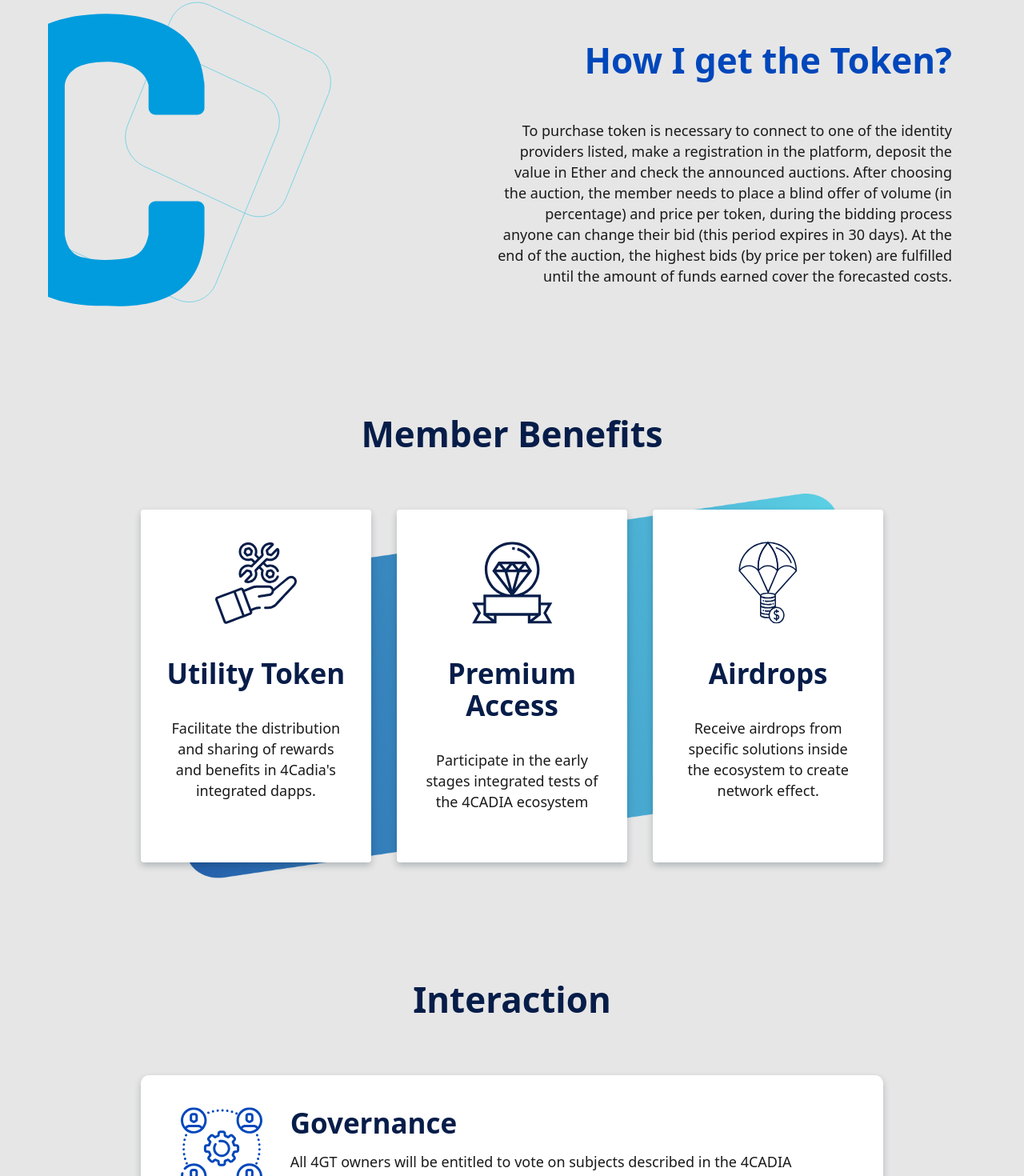
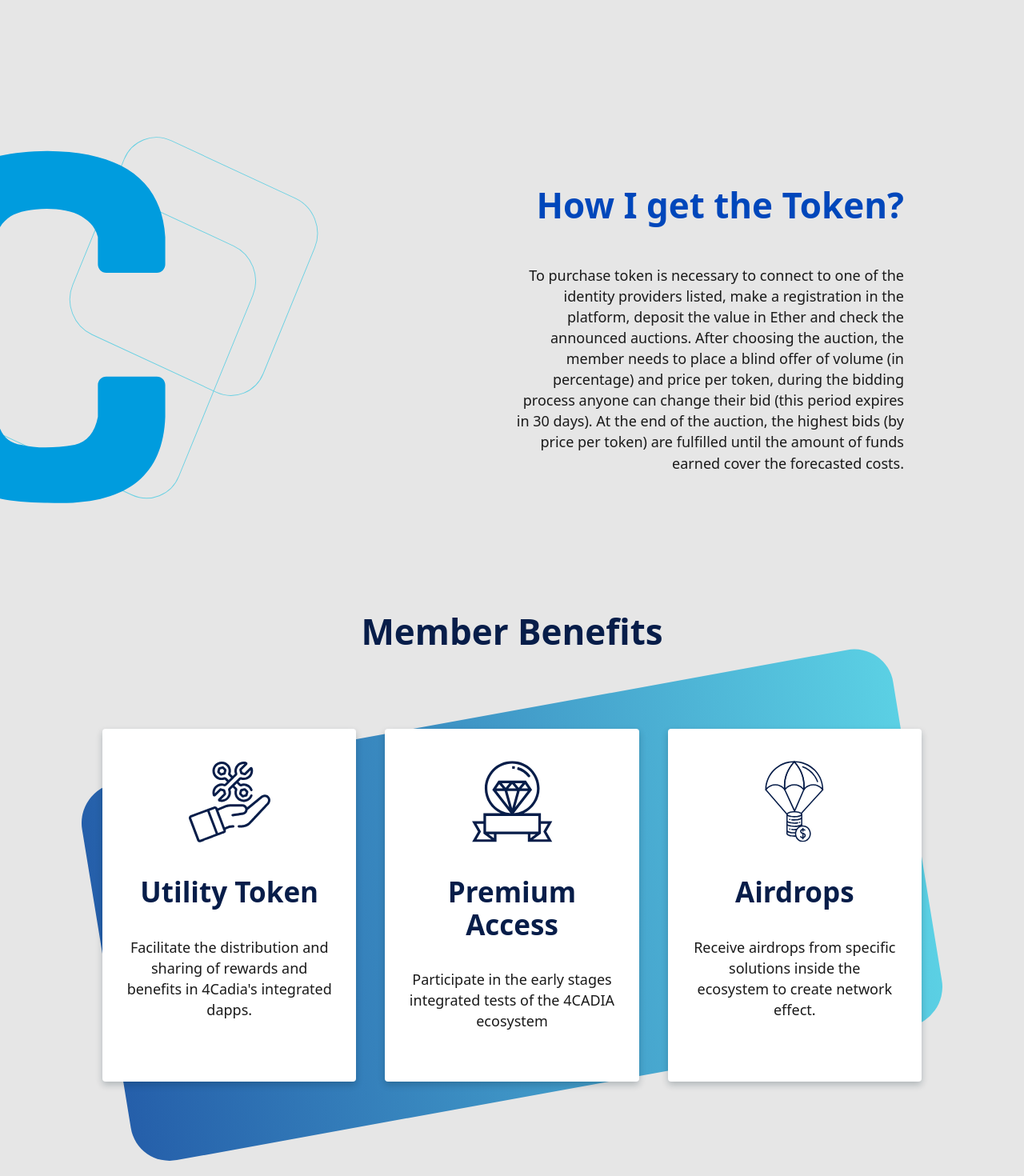
Before and after one commit to 4cadia-foundation/4cadia-governance-webapp, a Vue app: page / in a window 1280 px wide. Shown: the part 1266-2736 px from the top of the page at 80% size. Built offline with nearby package versions, Linux system fonts and the light colour scheme.

Commit message:
Fix media queries bugs

```diff
--- a/src/assets/styles/typography.css
+++ b/src/assets/styles/typography.css
@@ -96,3 +96,19 @@
   font-weight: 500;
   color: var(--color-gray);
 }
+
+@media (max-width: 768px) {
+  p,
+  .actions,
+  .highlight,
+  .invalid
+  a {
+    font-size: 1.25em;
+    /* font-size: 22.50px */
+  }
+
+  button {
+    font-size: 1em;
+    /* font-size: 18px */
+  }
+}
--- a/src/assets/styles/utils.css
+++ b/src/assets/styles/utils.css
@@ -13,7 +13,7 @@
 }
 
 .row:not(.row--full) {
-  padding: 3vw 60px;
+  /* padding: 3vw 60px; */
 }
 
 .logo {
--- a/src/components/CardList.vue
+++ b/src/components/CardList.vue
@@ -54,7 +54,7 @@
 <style scoped>
 .list-cards {
   max-width: 80%;
-  margin: auto;
+  margin: 2vw auto 12vw;
 }
 
 li:hover {
@@ -85,21 +85,26 @@
   margin: auto;
   justify-content: space-between;
   flex-wrap: wrap;
-  background-image: url("../assets/images/rectangle_card.png");
-  background-repeat: no-repeat;
-  background-size: 100% 100%;
+  position: relative;
+  margin-top: 6vw;
+}
+
+.list::before {
+  content: '';
+  display: block;
+  position: absolute;
+  top: 0;
+  width: 100%;
+  height: 100%;
+  transform: matrix(-0.99, 0.18, -0.16, -0.98, 0, 0);
+  background: linear-gradient(90deg, #5BD0E4 0%, #255FAA 100%);
+  border-radius: 50px;
+  background-size: contain;
 }
 
 .list-title {
   text-align: center;
   color: #071D49;
-}
-
-.list-background-image {
-  position: absolute;
-  top: 0;
-  left: 0;
-  width: 86vw;
 }
 
 .list .item {
@@ -125,21 +130,23 @@
 .list-cards.full .item_icon {
   height: 8vw;
   position: relative;
+  padding-right: 35px;
+}
+
+.list-cards.full .card_header {
   display: flex;
   justify-content: center;
   align-items: center;
-  padding-right: 35px;
 }
 
-.list-cards.full .card-block{
+.list-cards.full .card-block {
   display: flex;
-  justify-content: space-between;
   flex-direction: row;
   padding: 40px 50px;
   border-radius: 10px;
 }
 
-.list-cards.full .item{
+.list-cards.full .item {
   flex: 100%;
   max-width: 100%;
   margin: 20px 0;
@@ -171,14 +178,28 @@
   filter: brightness();
 }
 
-.list-cards.full .list {
-    background-image: none;
-
+.list-cards.full .list:before {
+  background: none;
 }
 
 @media (max-width: 768px) {
+  .list-cards {
+    margin: 0;
+    max-width: 100%;
+  }
+
   .list {
     flex-direction: column;
+    padding: 6vw 10vw;
+  }
+
+  .list::before {
+    transform: none;
+    left: 0;
+    bottom: 0;
+    border-radius: 0;
+    height: 80%;
+    margin: auto;
   }
 
   .list .item {
@@ -186,5 +207,10 @@
     margin-bottom: 10px;
     max-width: none;
   }
+
+  .list-cards.full .card-block {
+    flex-direction: column;
+    text-align: center;
+  }
 }
 </style>
--- a/src/components/Paragraph.vue
+++ b/src/components/Paragraph.vue
@@ -28,34 +28,48 @@
 .paragraph {
   position: relative;
   margin: auto;
-  padding: 10px 30px;
+  padding: 100px 150px;
   align-items: center;
   float: none;
   clear: both;
+  display: flex;
+}
+
+.paragraph .content-text {
+  max-width: 50%;
+}
+
+.paragraph:before {
+  content: '';
+  display: block;
+  position: absolute;
+  top: 0;
+  height: 100%;
+  width: 40%;
   background-repeat: no-repeat;
-  display: flex;
   background-size: contain;
 }
 
+.paragraph.text-left:before {
+ background-image: url("../assets/images/symbol-group-a.svg");
+ right: -100px;
+ background-position: 100%;
+}
+
+.paragraph.text-right:before {
+ background-image: url("../assets/images/symbol-group-c.svg");
+ left: -100px;
+ background-position: 0;
+}
+
 .paragraph.text-left {
- /*float: left;*/
  text-align: left;
  justify-content: flex-start;
- background-image: url("../assets/images/symbol-group-a.svg");
- background-position: 115% center;
-
-}
-
-.paragraph .content-text {
-  max-width: 52%;
 }
 
 .paragraph.text-right {
- /*float: right;*/
  text-align: right;
  justify-content: flex-end;
- background-image: url("../assets/images/symbol-group-c.svg");
- background-position: -8% center;
 }
 
 .paragraph.paragraph.text-left .content-text .title{
--- a/src/components/Roadmap.vue
+++ b/src/components/Roadmap.vue
@@ -39,6 +39,8 @@
 <style scoped>
 .roadmap {
   display: inline-block;
+  text-align: center;
+  margin: 0 auto 6vw;
 }
 .roadmap-title {
   color:#071D49;
```
Also changed, not shown: src/components/CardBlock.vue (deleted).
